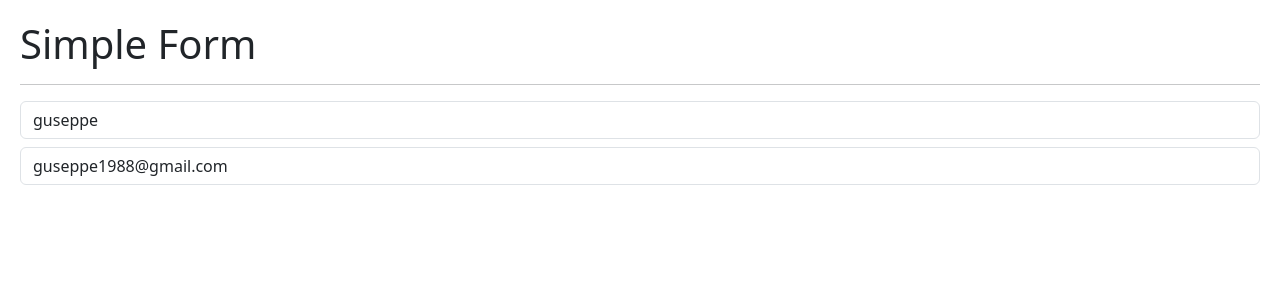
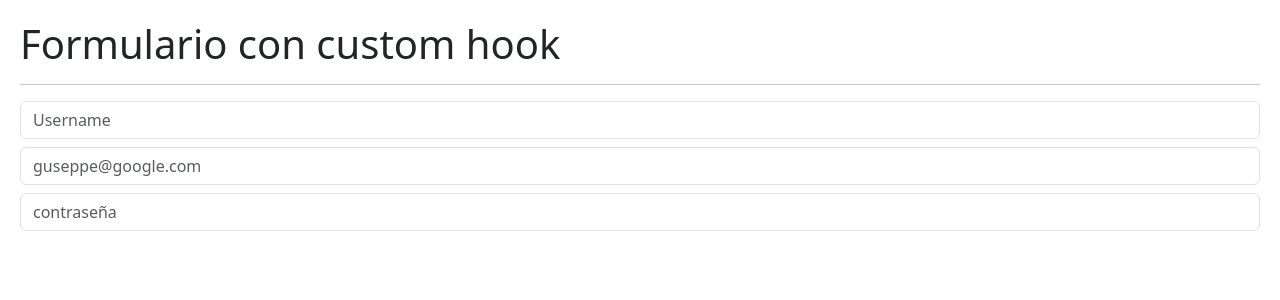
Before and after one commit to guseppe/05-hook-app, a React (Vite) app: page / in a window 1280 px wide. Shown: the top 300 px of the page. Built offline with nearby package versions, Linux system fonts and the light colour scheme.

Commit message:
formulario con custom hook

```diff
--- /dev/null
+++ b/src/02-useEfect/FormWithCustomHook.jsx
@@ -0,0 +1,46 @@
+import { useEffect, useState } from "react"
+import { useForm } from "../hooks/useForm"
+
+export const FormWithCustomHook = () => {
+  const formFields = {
+    username: '',
+    email: '',
+    password: ''
+  }
+  const {onInputChange, username, email, password } = useForm(formFields)
+
+  useEffect(()=>{
+    //console.log('email changed');
+  }, [email]);
+  return (
+    <>
+        <h1>Formulario con custom hook</h1>
+        <hr/>
+        <input
+            type="text"
+            className="form-control"
+            placeholder="Username"
+            name="username"
+            value={ username }
+            onChange={ onInputChange }
+        ></input>
+        <input
+            type="email"
+            className="form-control mt-2"
+            placeholder="guseppe@google.com"
+            name="email"
+            value={ email }
+            onChange={ onInputChange }
+        ></input>
+         <input
+            type="password"
+            className="form-control mt-2"
+            placeholder="contraseña"
+            name="password"
+            value={ password }
+            onChange={ onInputChange }
+        ></input>
+
+    </>
+  )
+}
--- /dev/null
+++ b/src/hooks/useForm.js
@@ -0,0 +1,14 @@
+import { useState } from "react";
+
+export const useForm = (initialForm = {}) => {
+    const [formState, setFormState] = useState(initialForm);
+     const onInputChange = (event) =>{
+       const {value, name} = event.target;
+       setFormState({...formState, [name]: value})
+     }
+     return {
+
+        ...formState,
+        onInputChange
+     }
+}
--- a/src/main.jsx
+++ b/src/main.jsx
@@ -5,9 +5,10 @@ import './index.css'
 // import { CounterApp } from './01-useState/CounterApp.jsx'
 // import { CounterWithCustomHook } from './01-useState/CounterWithCustomHook.jsx'
 import { SimpleForm } from './02-useEfect/SimpleForm.jsx'
+import { FormWithCustomHook } from './02-useEfect/FormWithCustomHook.jsx'
 
 createRoot(document.getElementById('root')).render(
   <StrictMode>
-    <SimpleForm/>
+    <FormWithCustomHook/>
   </StrictMode>,
 )
```
